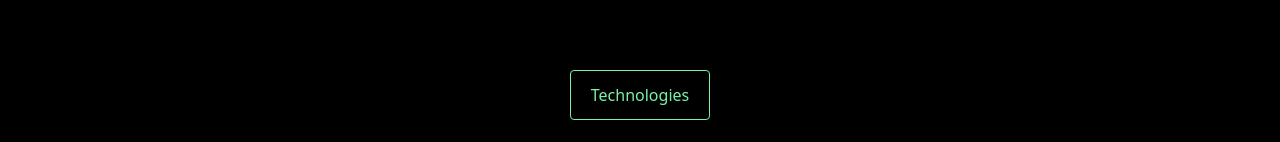
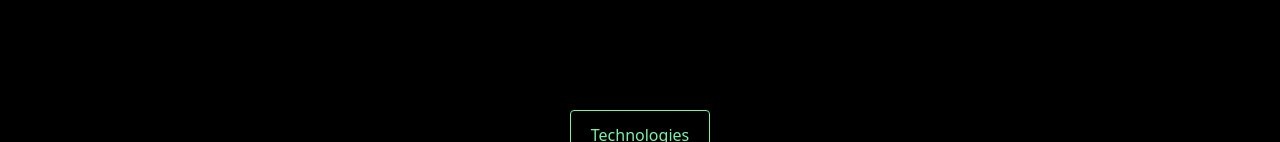
Before and after one commit to hassaanmgl8844/monster-programming-portfolio, a Next.js app: page / in a window 1280 px wide. Shown: the part 810-952 px from the top of the page. Before the commit the page ends 930 px from the top, so only its background shows below. Built offline with nearby package versions, Linux system fonts and the light colour scheme.

Commit message:
Added a Pading in the Page on the top and Bottom

```diff
--- a/src/components/Technologies.jsx
+++ b/src/components/Technologies.jsx
@@ -2,7 +2,7 @@ import React from "react";
 
 const Technologies = () => {
   return (
-    <section className="text-white h-auto w-full flex items-center justify-center bg-black/70">
+    <section className="text-white h-auto w-full flex items-center justify-center  bg-black/70 py-10">
       <div className="bg-black text-green-300 border border-green-300 rounded px-5 py-3">Technologies</div>
       <div></div>
     </section>
```
